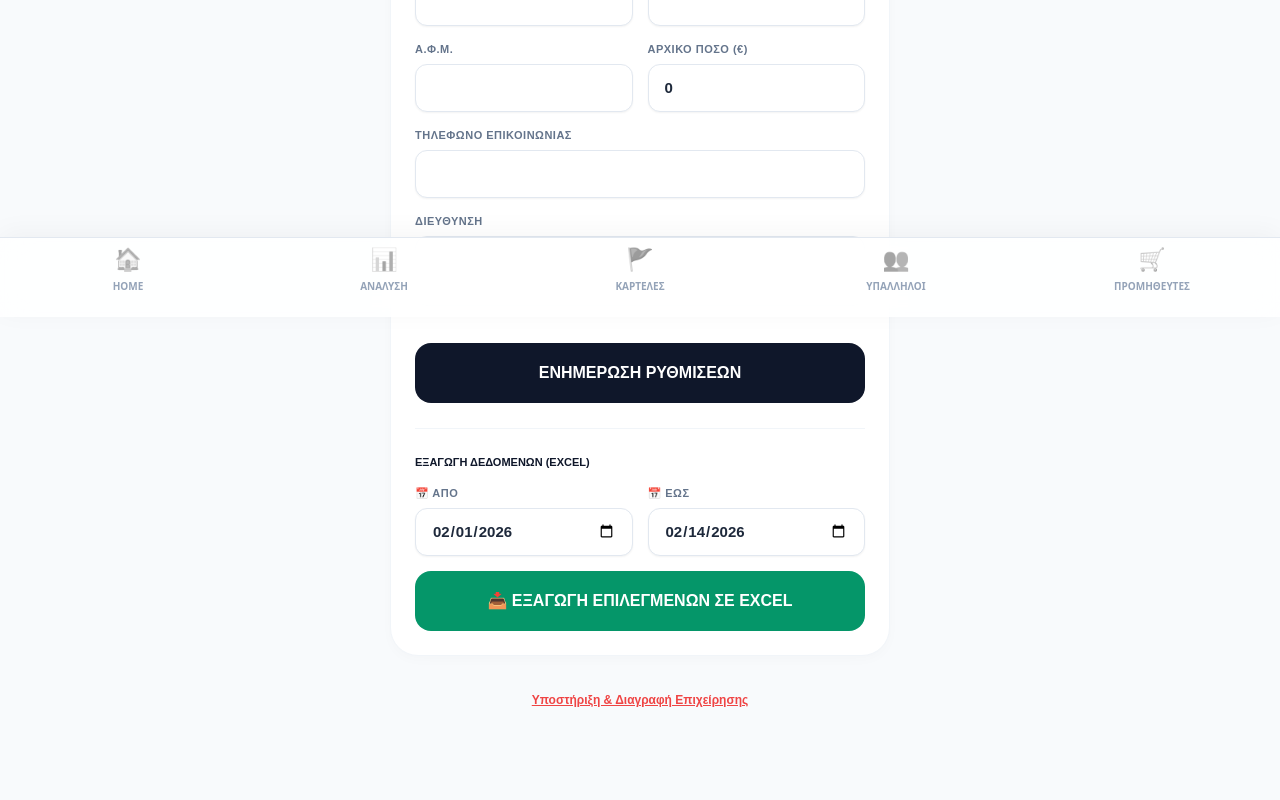
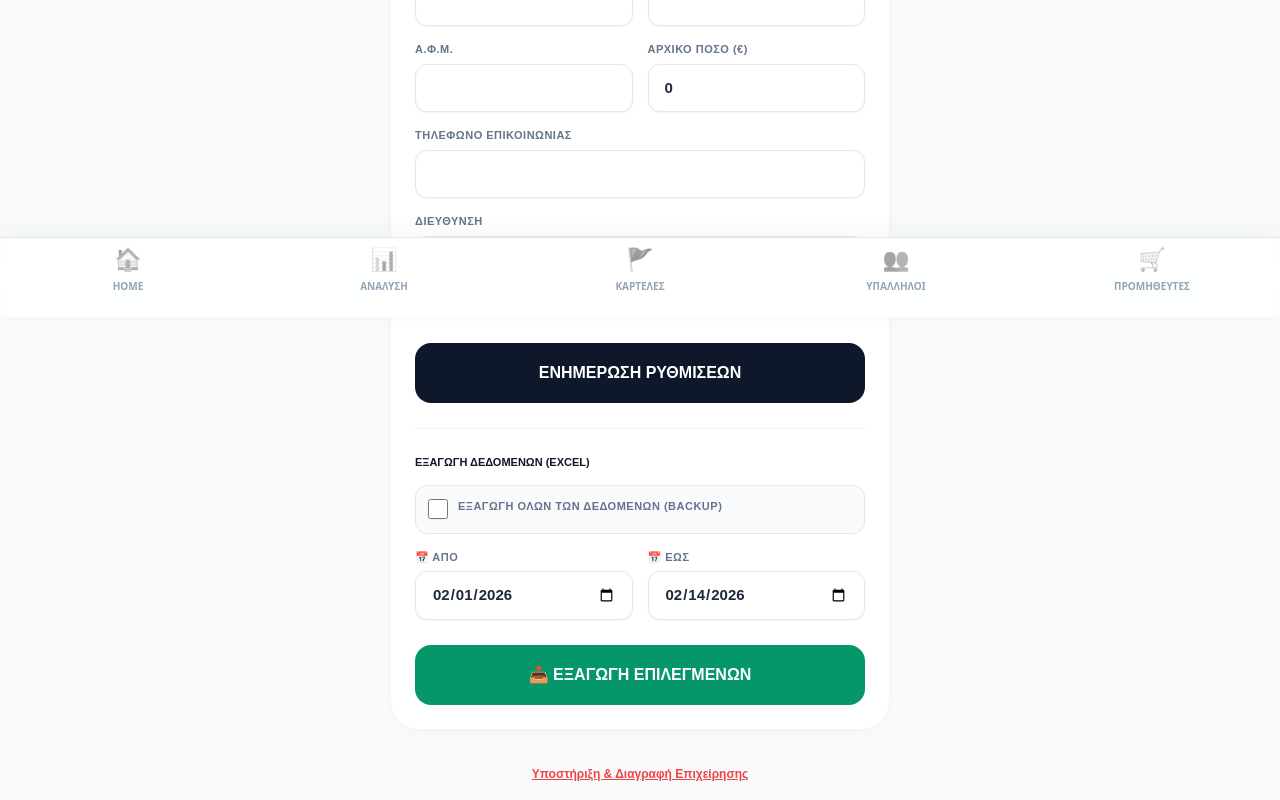
Before and after one commit to tsigris/cosy-management, a Next.js app: page /settings in a window 1280 px wide. Shown: the part 483-1283 px from the top of the page. Before the commit the page ends 1209 px from the top, so only its background shows below. Built offline with nearby package versions, Linux system fonts and the light colour scheme.

Commit message:
Update page.tsx

```diff
--- a/src/app/settings/page.tsx
+++ b/src/app/settings/page.tsx
@@ -13,9 +13,10 @@ function SettingsContent() {
   const [isExporting, setIsExporting] = useState(false)
   const [showContact, setShowContact] = useState(false)
 
-  // States για το φίλτρο ημερομηνιών
-  const [startDate, setStartDate] = useState(new Date(new Date().getFullYear(), new Date().getMonth(), 1).toISOString().split('T')[0]) // Πρώτη μέρα του μήνα
-  const [endDate, setEndDate] = useState(new Date().toISOString().split('T')[0]) // Σήμερα
+  // States για τα φίλτρα εξαγωγής
+  const [exportAllData, setExportAllData] = useState(false)
+  const [startDate, setStartDate] = useState(new Date(new Date().getFullYear(), new Date().getMonth(), 1).toISOString().split('T')[0])
+  const [endDate, setEndDate] = useState(new Date().toISOString().split('T')[0])
 
   const [formData, setFormData] = useState({
     store_name: '',
@@ -66,19 +67,21 @@ function SettingsContent() {
 
       if (!profile?.store_id) throw new Error('Δεν βρέθηκε κατάστημα')
 
-      // 1. Τραβάμε τις συναλλαγές ΜΟΝΟ για το επιλεγμένο διάστημα
+      // 1. Δυναμικό Query Συναλλαγών
+      let transQuery = supabase.from('transactions').select('*').eq('store_id', profile.store_id)
+
+      if (!exportAllData) {
+        transQuery = transQuery.gte('date', startDate).lte('date', endDate)
+      }
+
       const [trans, sups, assets, emps] = await Promise.all([
-        supabase.from('transactions')
-          .select('*')
-          .eq('store_id', profile.store_id)
-          .gte('date', startDate) // Μεγαλύτερο ή ίσο από
-          .lte('date', endDate)   // Μικρότερο ή ίσο από
-          .order('date', { ascending: false }),
+        transQuery.order('date', { ascending: false }),
         supabase.from('suppliers').select('id, name').eq('store_id', profile.store_id),
         supabase.from('fixed_assets').select('id, name').eq('store_id', profile.store_id),
         supabase.from('employees').select('id, name').eq('store_id', profile.store_id)
       ])
 
+      // 2. Mapping IDs σε Ονόματα
       const supplierMap = Object.fromEntries(sups.data?.map(s => [s.id, s.name]) || [])
       const assetMap = Object.fromEntries(assets.data?.map(a => [a.id, a.name]) || [])
       const employeeMap = Object.fromEntries(emps.data?.map(e => [e.id, e.name]) || [])
@@ -96,16 +99,20 @@ function SettingsContent() {
         'Καταχώρηση από': t.created_by_name
       })) || []
 
+      // 3. Δημιουργία Excel
       const wb = XLSX.utils.book_new()
-      const wsTrans = XLSX.utils.json_to_sheet(formattedTransactions)
-      XLSX.utils.book_append_sheet(wb, wsTrans, "Συναλλαγές")
+      XLSX.utils.book_append_sheet(wb, XLSX.utils.json_to_sheet(formattedTransactions), "Συναλλαγές")
 
-      // Προσθήκη υπόλοιπων πινάκων (αυτοί κατεβαίνουν ολόκληροι ως backup)
+      // Προσθήκη άλλων φύλλων για πλήρες Backup αν έχει επιλεγεί το "Όλα"
+      if (exportAllData) {
         if (sups.data?.length) XLSX.utils.book_append_sheet(wb, XLSX.utils.json_to_sheet(sups.data), "Προμηθευτές")
+        if (assets.data?.length) XLSX.utils.book_append_sheet(wb, XLSX.utils.json_to_sheet(assets.data), "Πάγια")
+        if (emps.data?.length) XLSX.utils.book_append_sheet(wb, XLSX.utils.json_to_sheet(emps.data), "Υπάλληλοι")
+      }
 
-      const fileName = `Cosy_Export_${startDate}_to_${endDate}.xlsx`
+      const fileName = exportAllData ? `Full_Backup_${new Date().toISOString().split('T')[0]}.xlsx` : `Export_${startDate}_to_${endDate}.xlsx`
       XLSX.writeFile(wb, fileName)
-      alert(`Η εξαγωγή για το διάστημα ${startDate} έως ${endDate} ολοκληρώθηκε!`)
+      alert('Η εξαγωγή ολοκληρώθηκε!')
     } catch (error: any) {
       alert('Σφάλμα εξαγωγής: ' + error.message)
     } finally {
@@ -142,7 +149,7 @@ function SettingsContent() {
   return (
     <div style={{ maxWidth: '500px', margin: '0 auto', fontFamily: 'sans-serif' }}>
 
-      <div style={{ display: 'flex', justifyContent: 'space-between', alignItems: 'flex-start', marginBottom: '25px', paddingTop: '15px' }}>
+      <div style={headerRowStyle}>
         <div style={{ display: 'flex', alignItems: 'center', gap: '12px' }}>
           <div style={logoBoxStyle}>⚙️</div>
           <div>
@@ -154,11 +161,10 @@ function SettingsContent() {
       </div>
 
       <div style={mainCardStyle}>
-
         <p style={sectionLabel}>ΠΡΟΣΩΠΙΚΑ ΣΤΟΙΧΕΙΑ</p>
         <div style={infoBoxStyle}>
           <label style={labelStyle}>👤 ΤΟ ΟΝΟΜΑ ΣΑΣ (ΥΠΟΓΡΑΦΗ)</label>
-          <input style={inputStyle} value={formData.username} onChange={e => setFormData({...formData, username: e.target.value})} />
+          <input style={inputStyle} value={formData.username} onChange={e => setFormData({...formData, username: e.target.value})} placeholder="π.χ. ΓΙΑΝΝΗΣ Π." />
         </div>
 
         <div style={{ marginBottom: '25px' }}>
@@ -169,7 +175,7 @@ function SettingsContent() {
         <div style={divider} />
 
         <p style={sectionLabel}>ΣΤΟΙΧΕΙΑ ΕΠΙΧΕΙΡΗΣΗΣ</p>
-        <div style={{ display: 'grid', gridTemplateColumns: '1fr 1fr', gap: '15px', marginBottom: '15px' }}>
+        <div style={gridStyle}>
           <div>
             <label style={labelStyle}>ΟΝΟΜΑ ΕΤΑΙΡΕΙΑΣ</label>
             <input style={inputStyle} value={formData.company_name} onChange={e => setFormData({...formData, company_name: e.target.value})} />
@@ -180,7 +186,7 @@ function SettingsContent() {
           </div>
         </div>
 
-        <div style={{ display: 'grid', gridTemplateColumns: '1fr 1fr', gap: '15px', marginBottom: '15px' }}>
+        <div style={gridStyle}>
           <div>
             <label style={labelStyle}>Α.Φ.Μ.</label>
             <input style={inputStyle} value={formData.afm} onChange={e => setFormData({...formData, afm: e.target.value})} />
@@ -209,7 +215,22 @@ function SettingsContent() {
 
         {/* --- EXCEL EXPORT SECTION --- */}
         <p style={sectionLabel}>ΕΞΑΓΩΓΗ ΔΕΔΟΜΕΝΩΝ (EXCEL)</p>
-        <div style={{ display: 'grid', gridTemplateColumns: '1fr 1fr', gap: '15px', marginBottom: '15px' }}>
+
+        <div style={checkboxContainer}>
+          <input
+            type="checkbox"
+            id="exportAll"
+            checked={exportAllData}
+            onChange={(e) => setExportAllData(e.target.checked)}
+            style={{ width: '20px', height: '20px' }}
+          />
+          <label htmlFor="exportAll" style={{ fontSize: '13px', fontWeight: '700', color: '#0f172a' }}>
+            Εξαγωγή όλων των δεδομένων (Backup)
+          </label>
+        </div>
+
+        {!exportAllData && (
+          <div style={gridStyle}>
             <div>
               <label style={labelStyle}>📅 ΑΠΟ</label>
               <input type="date" style={inputStyle} value={startDate} onChange={e => setStartDate(e.target.value)} />
@@ -219,13 +240,14 @@ function SettingsContent() {
               <input type="date" style={inputStyle} value={endDate} onChange={e => setEndDate(e.target.value)} />
             </div>
           </div>
+        )}
 
         <button
           onClick={handleExportAll}
           disabled={isExporting}
-          style={{ ...saveBtnStyle, backgroundColor: '#059669' }}
+          style={{ ...saveBtnStyle, backgroundColor: '#059669', marginTop: '10px' }}
         >
-          {isExporting ? 'ΠΡΟΕΤΟΙΜΑΣΙΑ...' : '📥 ΕΞΑΓΩΓΗ ΕΠΙΛΕΓΜΕΝΩΝ ΣΕ EXCEL'}
+          {isExporting ? 'ΠΡΟΕΤΟΙΜΑΣΙΑ...' : exportAllData ? '📥 ΕΞΑΓΩΓΗ ΟΛΩΝ (BACKUP)' : '📥 ΕΞΑΓΩΓΗ ΕΠΙΛΕΓΜΕΝΩΝ'}
         </button>
       </div>
 
@@ -242,7 +264,8 @@ function SettingsContent() {
   )
 }
 
-// STYLES (Παραμένουν ίδια)
+// --- STYLES ---
+const headerRowStyle = { display: 'flex', justifyContent: 'space-between', alignItems: 'flex-start', marginBottom: '25px', paddingTop: '15px' };
 const logoBoxStyle: any = { width: '42px', height: '42px', backgroundColor: '#f1f5f9', borderRadius: '12px', display: 'flex', alignItems: 'center', justifyContent: 'center' };
 const backBtnStyle: any = { textDecoration: 'none', color: '#94a3b8', width: '32px', height: '32px', display: 'flex', alignItems: 'center', justifyContent: 'center', backgroundColor: '#fff', borderRadius: '10px', border: '1px solid #e2e8f0' };
 const mainCardStyle: any = { backgroundColor: 'white', padding: '24px', borderRadius: '28px', border: '1px solid #f1f5f9', boxShadow: '0 4px 12px rgba(0,0,0,0.02)', marginBottom: '20px' };
@@ -250,6 +273,8 @@ const sectionLabel: any = { fontSize: '11px', fontWeight: '900', color: '#0f172a
 const infoBoxStyle: any = { marginBottom: '20px', padding: '15px', backgroundColor: '#f0f9ff', borderRadius: '16px', border: '1px solid #e0f2fe' };
 const labelStyle: any = { fontSize: '10px', color: '#94a3b8', fontWeight: '800', marginBottom: '6px', display: 'block' };
 const inputStyle: any = { width: '100%', padding: '14px', borderRadius: '12px', border: '1px solid #e2e8f0', fontSize: '15px', fontWeight: '700', boxSizing: 'border-box', backgroundColor: '#f8fafc' };
+const gridStyle = { display: 'grid', gridTemplateColumns: '1fr 1fr', gap: '15px', marginBottom: '15px' };
+const checkboxContainer: any = { display: 'flex', alignItems: 'center', gap: '10px', marginBottom: '15px', padding: '12px', backgroundColor: '#f8fafc', borderRadius: '12px', border: '1px solid #e2e8f0' };
 const divider: any = { height: '1px', backgroundColor: '#f1f5f9', margin: '25px 0' };
 const saveBtnStyle: any = { width: '100%', backgroundColor: '#0f172a', color: 'white', padding: '18px', borderRadius: '16px', border: 'none', fontWeight: '900', cursor: 'pointer' };
 const deleteLinkStyle: any = { width: '100%', background: 'none', border: 'none', color: '#ef4444', textDecoration: 'underline', cursor: 'pointer', fontSize: '12px', fontWeight: '700', marginTop: '15px' };
```
Lines whose indentation alone changed are shown as unchanged.
